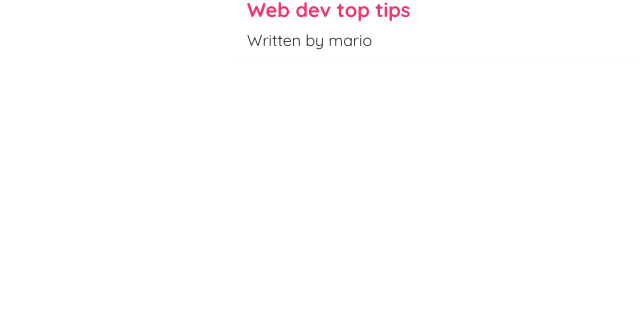
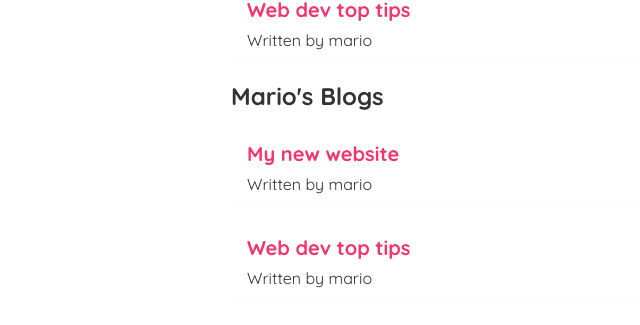
Before and after one commit to ajfm88/Complete-React-Tutorial, a React (Create React App) app in the folder dojo-blog/: page / in a window 1280 px wide. Shown: the part 311-636 px from the top of the page, without its empty margins (109-749 px from the left). Built offline with nearby package versions, Linux system fonts and the light colour scheme.

Commit message:
#12 - Reusing Components

```diff
--- a/dojo-blog/src/Home.js
+++ b/dojo-blog/src/Home.js
@@ -16,6 +16,10 @@ const Home = () => {
   return (
     <div className='home'>
       <BlogList blogs={blogs} title='All Blogs' />
+      <BlogList
+        blogs={blogs.filter((blog) => blog.author === 'mario')}
+        title="Mario's Blogs"
+      />
     </div>
   );
 };
```
